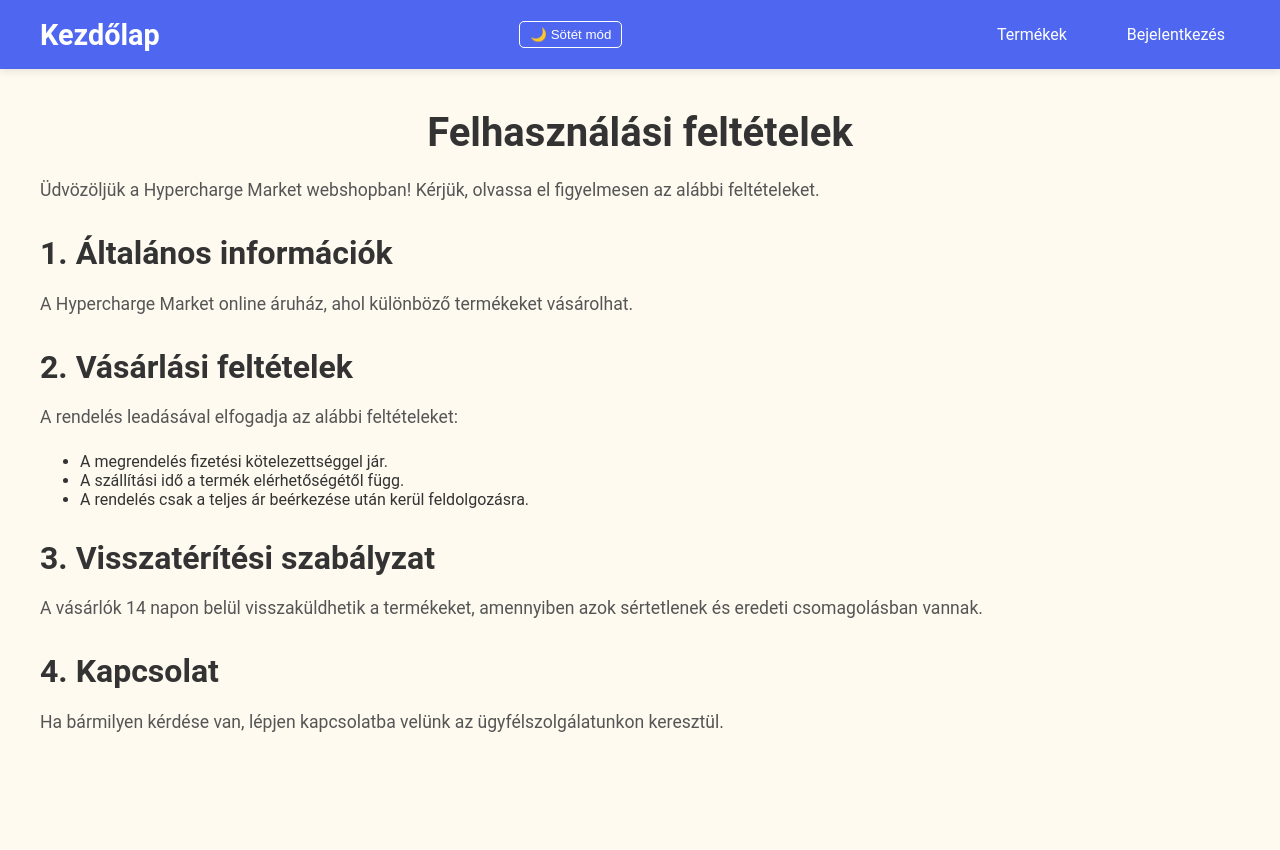
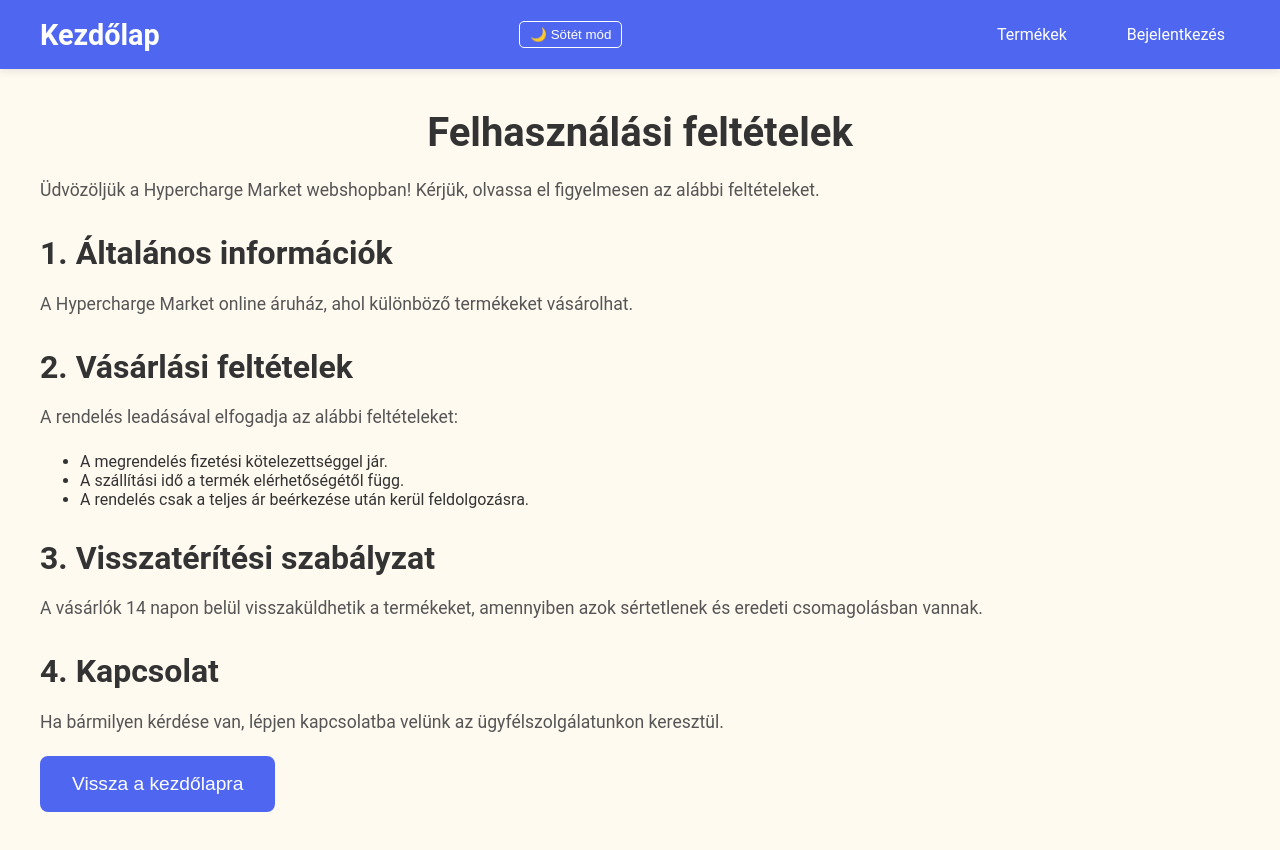
Before and after one commit to Moha0170/vizsgaremek2025, a React (Vite) app in the folder frontend/: page /terms in a window 1280 px wide. Shown: the top 850 px of the page. Built offline with nearby package versions, Linux system fonts and the light colour scheme.

Commit message:
Vissza a kezdőlapra gomb

```diff
--- a/frontend/src/components/Terms.tsx
+++ b/frontend/src/components/Terms.tsx
@@ -1,6 +1,9 @@
 import "../style/index.css";
+import { useNavigate } from "react-router-dom";
 
 const Terms = () => {
+  const navigate = useNavigate();
+
   return (
     <div className="container">
       <h1>Felhasználási feltételek</h1>
@@ -22,6 +25,10 @@ const Terms = () => {
 
       <h2>4. Kapcsolat</h2>
       <p>Ha bármilyen kérdése van, lépjen kapcsolatba velünk az ügyfélszolgálatunkon keresztül.</p>
+
+      <button className="home-button" onClick={() => navigate("/")}>
+        Vissza a kezdőlapra
+      </button>
     </div>
   );
 };
--- a/frontend/src/style/index.css
+++ b/frontend/src/style/index.css
@@ -775,3 +775,16 @@ h1 {
   }
 
 }
+
+
+/* home gomb */
+.home-button {
+  background: #4f67f0;
+  color: #FFFFFF;
+  padding: 15px 30px;
+  border: 2px solid #4f67f0;
+  border-radius: 8px;
+  font-size: 1.2rem;
+  cursor: pointer;
+  transition: background 0.3s;
+}
```
